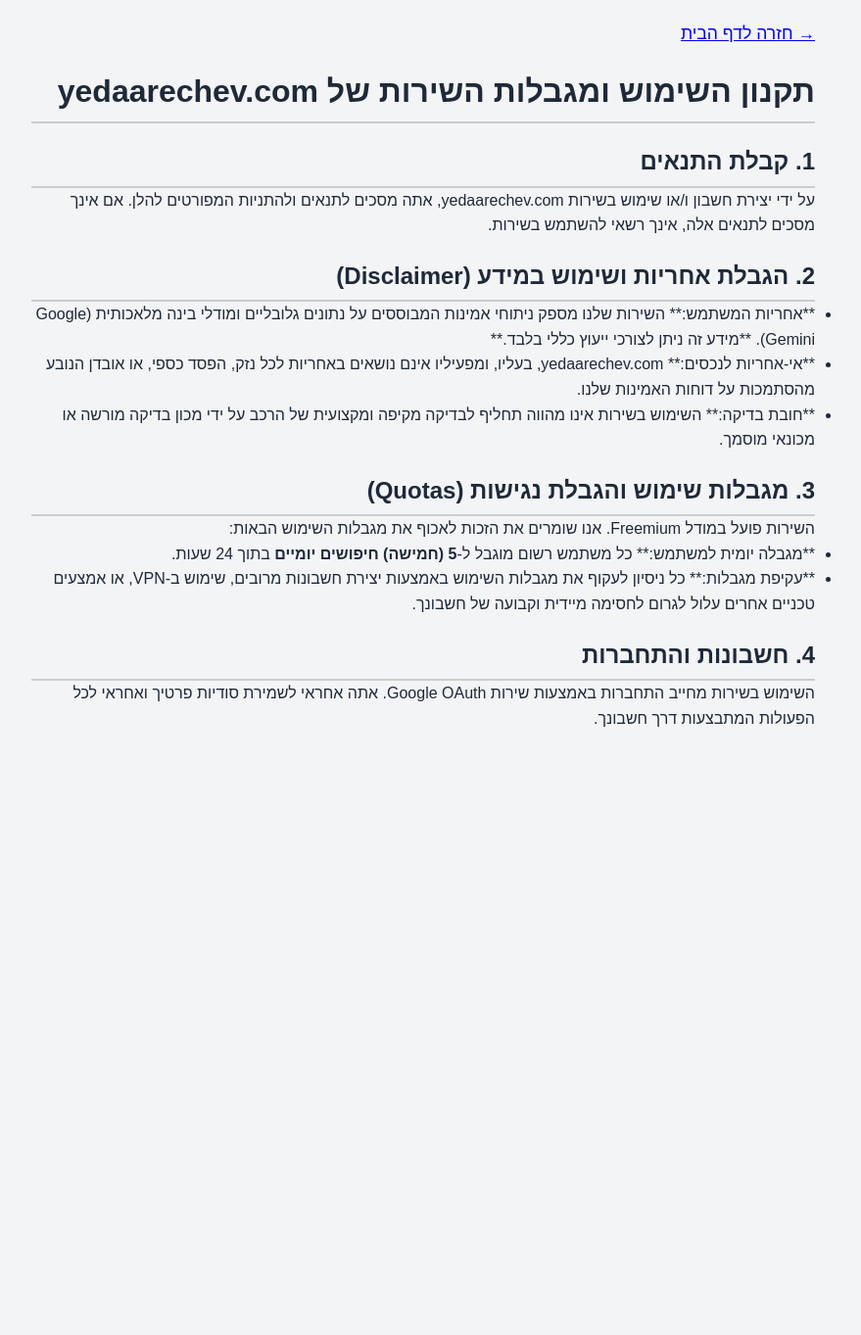
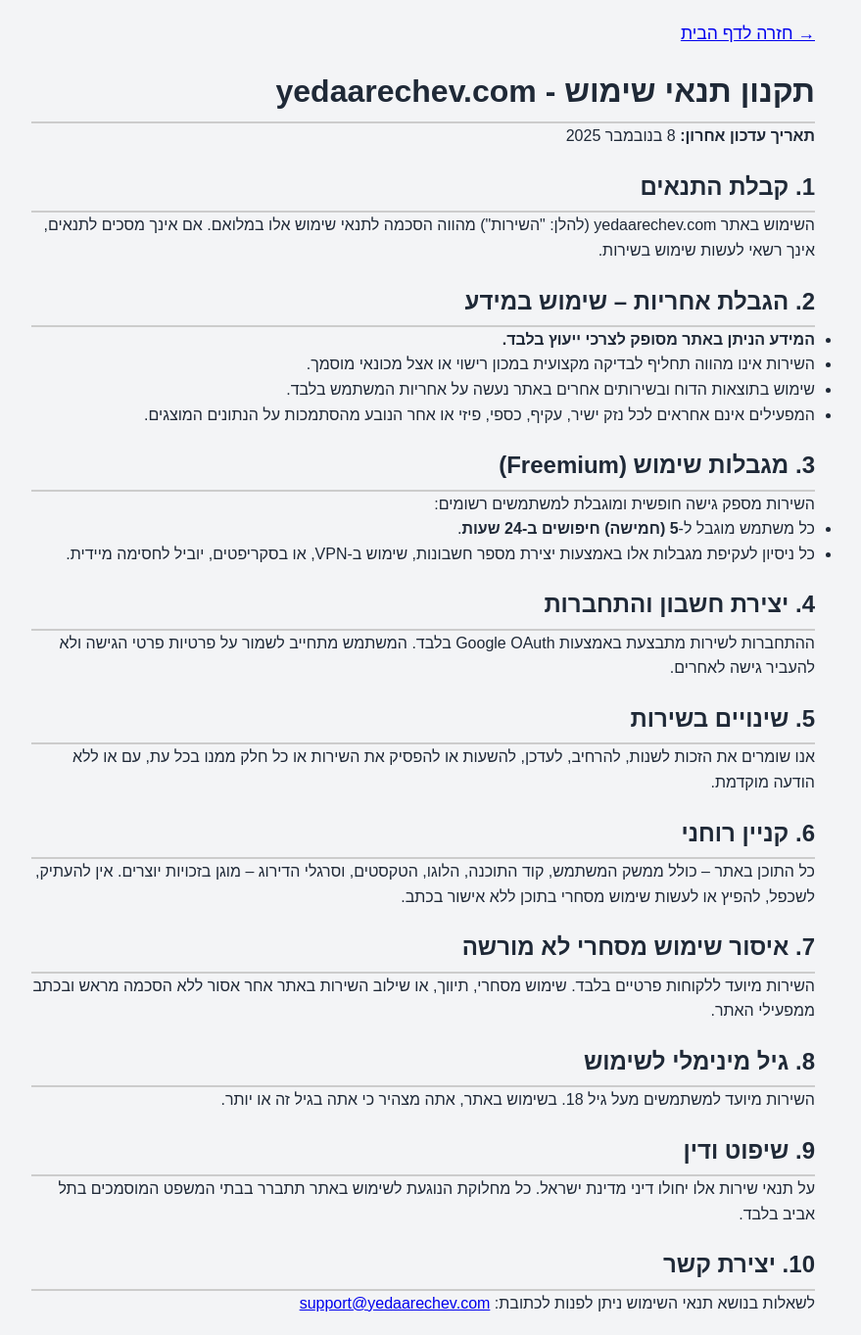
Before and after one commit to giladscore494/reliabilityAIModelsR, a Flask app: page /terms in a window 1280 px wide. Shown: the whole page at 98% size, without its empty margins (208-1087 px from the left). Before the commit the page ends 742 px from the top, so only its background shows below. Run offline with Flask 3, Linux system fonts and the light colour scheme.

Commit message:
Update terms.html

```diff
--- a/my-flask-app/templates/terms.html
+++ b/my-flask-app/templates/terms.html
@@ -16,27 +16,48 @@
 <body>
     <div class="container">
         <a href="{{ url_for('index') }}" class="back-link">→ חזרה לדף הבית</a>
-        <h1>תקנון השימוש ומגבלות השירות של yedaarechev.com</h1>
+        <h1>תקנון תנאי שימוש - yedaarechev.com</h1>
+
+        <p><strong>תאריך עדכון אחרון:</strong> 8 בנובמבר 2025</p>
 
         <h2>1. קבלת התנאים</h2>
-        <p>על ידי יצירת חשבון ו/או שימוש בשירות yedaarechev.com, אתה מסכים לתנאים ולהתניות המפורטים להלן. אם אינך מסכים לתנאים אלה, אינך רשאי להשתמש בשירות.</p>
+        <p>השימוש באתר yedaarechev.com (להלן: "השירות") מהווה הסכמה לתנאי שימוש אלו במלואם. אם אינך מסכים לתנאים, אינך רשאי לעשות שימוש בשירות.</p>
 
-        <h2>2. הגבלת אחריות ושימוש במידע (Disclaimer)</h2>
+        <h2>2. הגבלת אחריות – שימוש במידע</h2>
         <ul>
-            <li>**אחריות המשתמש:** השירות שלנו מספק ניתוחי אמינות המבוססים על נתונים גלובליים ומודלי בינה מלאכותית (Google Gemini). **מידע זה ניתן לצורכי ייעוץ כללי בלבד.**</li>
-            <li>**אי-אחריות לנכסים:** yedaarechev.com, בעליו, ומפעיליו אינם נושאים באחריות לכל נזק, הפסד כספי, או אובדן הנובע מהסתמכות על דוחות האמינות שלנו.</li>
-            <li>**חובת בדיקה:** השימוש בשירות אינו מהווה תחליף לבדיקה מקיפה ומקצועית של הרכב על ידי מכון בדיקה מורשה או מכונאי מוסמך.</li>
+            <li><strong>המידע הניתן באתר מסופק לצרכי ייעוץ בלבד.</strong></li>
+            <li>השירות אינו מהווה תחליף לבדיקה מקצועית במכון רישוי או אצל מכונאי מוסמך.</li>
+            <li>שימוש בתוצאות הדוח ובשירותים אחרים באתר נעשה על אחריות המשתמש בלבד.</li>
+            <li>המפעילים אינם אחראים לכל נזק ישיר, עקיף, כספי, פיזי או אחר הנובע מהסתמכות על הנתונים המוצגים.</li>
         </ul>
 
-        <h2>3. מגבלות שימוש והגבלת נגישות (Quotas)</h2>
-        <p>השירות פועל במודל Freemium. אנו שומרים את הזכות לאכוף את מגבלות השימוש הבאות:</p>
+        <h2>3. מגבלות שימוש (Freemium)</h2>
+        <p>השירות מספק גישה חופשית ומוגבלת למשתמשים רשומים:</p>
         <ul>
-            <li>**מגבלה יומית למשתמש:** כל משתמש רשום מוגבל ל-<strong>5 (חמישה) חיפושים יומיים</strong> בתוך 24 שעות.</li>
-            <li>**עקיפת מגבלות:** כל ניסיון לעקוף את מגבלות השימוש באמצעות יצירת חשבונות מרובים, שימוש ב-VPN, או אמצעים טכניים אחרים עלול לגרום לחסימה מיידית וקבועה של חשבונך.</li>
+            <li>כל משתמש מוגבל ל-<strong>5 (חמישה) חיפושים ב-24 שעות</strong>.</li>
+            <li>כל ניסיון לעקיפת מגבלות אלו באמצעות יצירת מספר חשבונות, שימוש ב-VPN, או בסקריפטים, יוביל לחסימה מיידית.</li>
         </ul>
 
-        <h2>4. חשבונות והתחברות</h2>
-        <p>השימוש בשירות מחייב התחברות באמצעות שירות Google OAuth. אתה אחראי לשמירת סודיות פרטיך ואחראי לכל הפעולות המתבצעות דרך חשבונך.</p>
+        <h2>4. יצירת חשבון והתחברות</h2>
+        <p>ההתחברות לשירות מתבצעת באמצעות Google OAuth בלבד. המשתמש מתחייב לשמור על פרטיות פרטי הגישה ולא להעביר גישה לאחרים.</p>
+
+        <h2>5. שינויים בשירות</h2>
+        <p>אנו שומרים את הזכות לשנות, להרחיב, לעדכן, להשעות או להפסיק את השירות או כל חלק ממנו בכל עת, עם או ללא הודעה מוקדמת.</p>
+
+        <h2>6. קניין רוחני</h2>
+        <p>כל התוכן באתר – כולל ממשק המשתמש, קוד התוכנה, הלוגו, הטקסטים, וסרגלי הדירוג – מוגן בזכויות יוצרים. אין להעתיק, לשכפל, להפיץ או לעשות שימוש מסחרי בתוכן ללא אישור בכתב.</p>
+
+        <h2>7. איסור שימוש מסחרי לא מורשה</h2>
+        <p>השירות מיועד ללקוחות פרטיים בלבד. שימוש מסחרי, תיווך, או שילוב השירות באתר אחר אסור ללא הסכמה מראש ובכתב ממפעילי האתר.</p>
+
+        <h2>8. גיל מינימלי לשימוש</h2>
+        <p>השירות מיועד למשתמשים מעל גיל 18. בשימוש באתר, אתה מצהיר כי אתה בגיל זה או יותר.</p>
+
+        <h2>9. שיפוט ודין</h2>
+        <p>על תנאי שירות אלו יחולו דיני מדינת ישראל. כל מחלוקת הנוגעת לשימוש באתר תתברר בבתי המשפט המוסמכים בתל אביב בלבד.</p>
+
+        <h2>10. יצירת קשר</h2>
+        <p>לשאלות בנושא תנאי השימוש ניתן לפנות לכתובת: <a href="mailto:support@yedaarechev.com">support@yedaarechev.com</a></p>
     </div>
 </body>
 </html>
```
